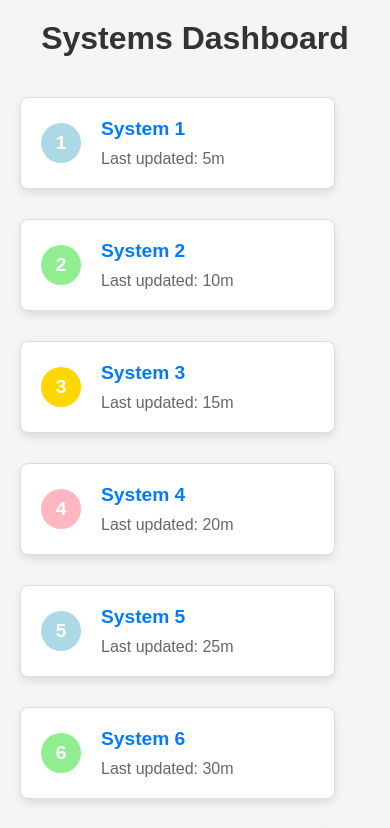
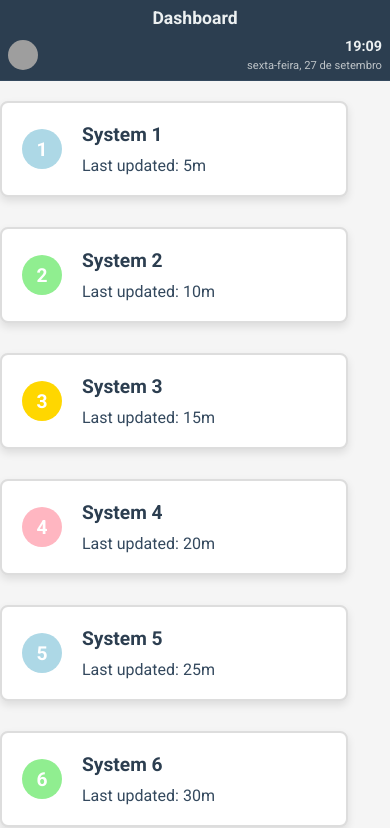
Before and after one commit to sagacello/mater-imperium-front, a React (Vite) app: page / in a window 390 px wide. Shown: the top 828 px of the page. Built offline with nearby package versions, Linux system fonts and the light colour scheme; grey boxes are pictures that could not be loaded.

Commit message:
add header

```diff
--- /dev/null
+++ b/src/components/Header/index.tsx
@@ -0,0 +1,45 @@
+import React, { useEffect, useState } from 'react';
+import './styles.css';
+
+interface HeaderProps {
+  avatarUrl: string;
+}
+
+export const Header: React.FC<HeaderProps> = ({ avatarUrl }) => {
+  const [dateTime, setDateTime] = useState(new Date());
+
+  useEffect(() => {
+    setDateTime(new Date());
+  }, []);
+
+  const formatDate = (date: Date) => {
+    const options: Intl.DateTimeFormatOptions = {
+      weekday: 'long',
+      month: 'long',
+      day: 'numeric',
+    };
+    return date.toLocaleDateString('pt-BR', options);
+  };
+
+  const formatTime = (date: Date) => {
+    return date.toLocaleTimeString('pt-BR', {
+      hour: '2-digit',
+      minute: '2-digit',
+    });
+  };
+
+  return (
+    <header className="header">
+      <div className="header-left">
+        <img src={avatarUrl} alt="Avatar" className="avatar" />
+      </div>
+      <div className="header-center">
+        <h1>Dashboard</h1>
+      </div>
+      <div className="header-right">
+        <span className="time">{formatTime(dateTime)}</span>
+        <span className="date">{formatDate(dateTime)}</span>
+      </div>
+    </header>
+  );
+};
--- /dev/null
+++ b/src/components/Header/styles.css
@@ -0,0 +1,107 @@
+@import url('https://fonts.googleapis.com/css2?family=Roboto:wght@400;700&display=swap');
+
+.header {
+  display: flex;
+  justify-content: space-between;
+  align-items: center;
+  padding: 10px 20px;
+  background-color: #2c3e50;
+  color: #ecf0f1;
+  border-bottom: 1px solid #34495e;
+  height: 60px;
+  font-family: 'Roboto', sans-serif;
+}
+
+.header-left {
+  display: flex;
+  align-items: center;
+}
+
+.avatar {
+  width: 40px;
+  height: 40px;
+  border-radius: 50%;
+  margin-right: 10px;
+}
+
+.header-center {
+  flex-grow: 1;
+  text-align: center;
+}
+
+.header-center h1 {
+  margin: 0;
+  font-size: 1.5em;
+  font-weight: 700;
+}
+
+.header-right {
+  display: flex;
+  flex-direction: column;
+  align-items: flex-end;
+}
+
+.time {
+  font-size: 1.2em;
+  font-weight: 700;
+  margin-bottom: 4px;
+}
+
+.date {
+  font-size: 0.9em;
+  color: #bdc3c7;
+}
+
+@media (max-width: 768px) {
+  .header {
+    padding: 10px;
+    height: auto;
+    flex-wrap: wrap;
+  }
+
+  .header-center {
+    order: -1;
+    width: 100%;
+    margin-bottom: 10px;
+  }
+
+  .header-center h1 {
+    font-size: 1.3em;
+  }
+
+  .header-left,
+  .header-right {
+    flex: 1;
+  }
+
+  .time {
+    font-size: 1em;
+  }
+
+  .date {
+    font-size: 0.8em;
+  }
+}
+
+@media (max-width: 400px) {
+  .header {
+    padding: 8px;
+  }
+
+  .avatar {
+    width: 30px;
+    height: 30px;
+  }
+
+  .header-center h1 {
+    font-size: 1.1em;
+  }
+
+  .time {
+    font-size: 0.9em;
+  }
+
+  .date {
+    font-size: 0.7em;
+  }
+}
--- a/src/components/SystemCard.tsx
+++ b/src/components/SystemCard/index.tsx
@@ -1,5 +1,5 @@
 import React from 'react';
-import './SystemCard.css';
+import './styles.css';
 
 interface SystemCardProps {
   system: {
@@ -16,17 +16,23 @@ const getColor = (index: number) => {
 };
 
 export const SystemCard: React.FC<SystemCardProps> = ({ system, index }) => {
+  const cardColor = getColor(index);
+
   return (
     <a
       href={system.url}
       target="_blank"
-      rel="noopener noreferrer"
       className="system-card"
+      style={
+        {
+          '--card-color': cardColor,
+        } as React.CSSProperties
+      }
     >
       <div className="system-card-content">
         <div
           className="system-card-index"
-          style={{ backgroundColor: getColor(index) }}
+          style={{ backgroundColor: cardColor }}
         >
           {index}
         </div>
--- a/src/components/systemCard.css
+++ b/src/components/SystemCard/styles.css
@@ -1,20 +1,23 @@
 .system-card {
   display: block;
   background-color: #fff;
-  border: 1px solid #ddd;
+  border: 2px solid #ddd;
   border-radius: 8px;
   padding: 20px;
   text-align: center;
   box-shadow: 0 4px 8px rgba(0, 0, 0, 0.1);
-  transition: transform 0.3s, box-shadow 0.3s;
+  transition: transform 0.3s, box-shadow 0.3s, border-color 0.3s;
   text-decoration: none;
   color: inherit;
   width: 78%;
+  font-family: 'Roboto', sans-serif;
+  --card-color: #ddd;
 }
 
 .system-card:hover {
   transform: translateY(-5px);
   box-shadow: 0 8px 16px rgba(0, 0, 0, 0.2);
+  border-color: var(--card-color);
 }
 
 .system-card-content {
@@ -44,10 +47,11 @@
 .system-card h2 {
   margin: 0;
   font-size: 1.2em;
-  color: #007bff;
+  color: #2c3e50;
+  font-weight: 700;
 }
 
 .system-card p {
   margin: 10px 0 0;
-  color: #666;
+  color: #34495e;
 }
--- a/src/pages/SystemsDashboard.tsx
+++ b/src/pages/SystemsDashboard.tsx
@@ -1,6 +1,7 @@
 import React from 'react';
-import './systemDashboard.css';
+import './styles.css';
 import { SystemCard } from '../components/SystemCard';
+import { Header } from '../components/Header';
 
 interface System {
   name: string;
@@ -30,7 +31,7 @@ const systems: System[] = [
 export const SystemsDashboard: React.FC = () => {
   return (
     <div className="systems-dashboard">
-      <h1>Systems Dashboard</h1>
+      <Header avatarUrl="https://example.com/megaman-avatar.jpg" />
       <div className="systems-list">
         {systems.map((system, index) => (
           <SystemCard key={index} system={system} index={index + 1} />
--- a/src/pages/systemDashboard.css
+++ b/src/pages/styles.css
@@ -1,19 +1,12 @@
 .systems-dashboard {
-  font-family: Arial, Helvetica, sans-serif;
-  padding: 20px;
   background-color: #f5f5f5;
-}
-
-.systems-dashboard h1 {
-  text-align: center;
-  color: #333;
-  margin-bottom: 40px;
 }
 
 .systems-list {
   display: grid;
   grid-template-columns: repeat(4, 1fr);
   gap: 30px;
+  margin-top: 20px;
 }
 
 @media (max-width: 1200px) {
```
